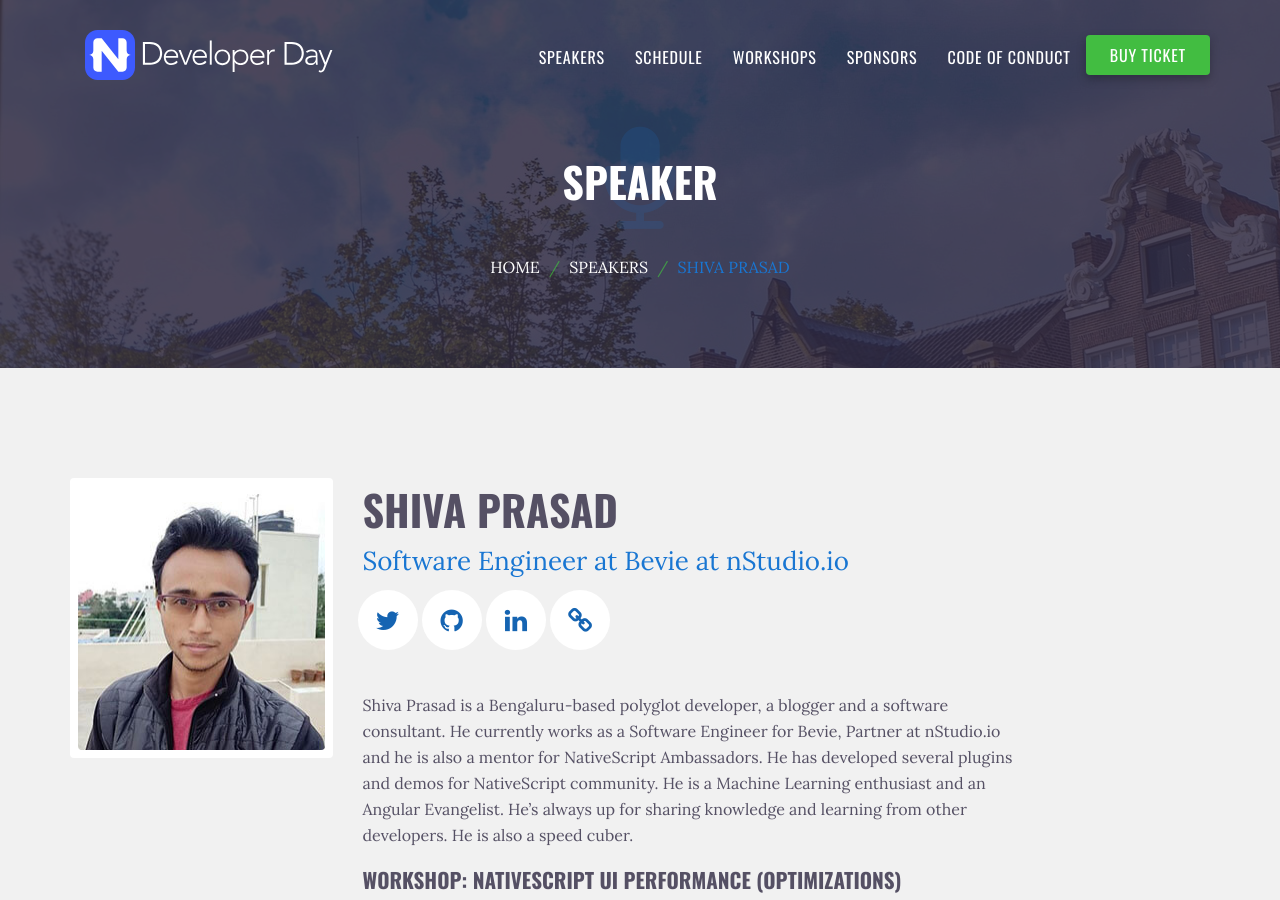
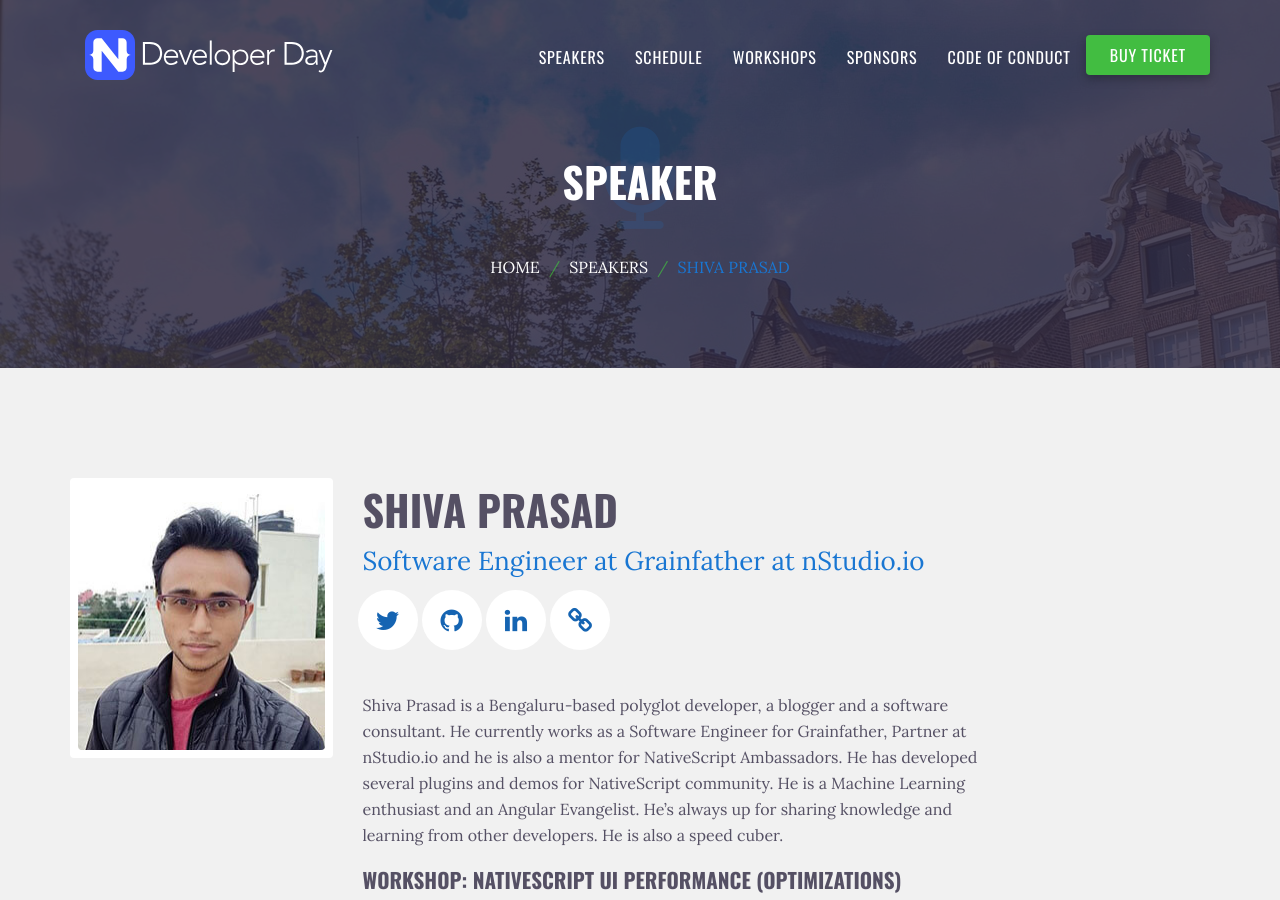
Before and after one commit to sebawita/nativescript-dev-day, a Jekyll site: the page built from speakers/shiva-prasad.md, in a window 1280 px wide and 900 px high. Built offline with Jekyll 4.4.1, drawn with Linux system fonts in a browser that asks for light colours.

Commit message:
update company for shiva

```diff
--- a/speakers/shiva-prasad.md
+++ b/speakers/shiva-prasad.md
@@ -2,8 +2,8 @@
 layout: speaker
 title: Shiva Prasad
 last-name: Prasad
-job-title: "Software Engineer at Bevie"
-short-job-title: "Software Engineer at Bevie"
+job-title: "Software Engineer at Grainfather"
+short-job-title: "Software Engineer at Grainfather"
 company: "nStudio.io"
 photo: "shiva-prasad.jpg"
 twitter: "MultiShiv19"
@@ -13,4 +13,4 @@
 hide: false
 ---
 
-Shiva Prasad is a Bengaluru-based polyglot developer, a blogger and a software consultant. He currently works as a Software Engineer for Bevie, Partner at nStudio.io and he is also a mentor for NativeScript Ambassadors. He has developed several plugins and demos for NativeScript community. He is a Machine Learning enthusiast and an Angular Evangelist. He's always up for sharing knowledge and learning from other developers. He is also a speed cuber.
+Shiva Prasad is a Bengaluru-based polyglot developer, a blogger and a software consultant. He currently works as a Software Engineer for Grainfather, Partner at nStudio.io and he is also a mentor for NativeScript Ambassadors. He has developed several plugins and demos for NativeScript community. He is a Machine Learning enthusiast and an Angular Evangelist. He's always up for sharing knowledge and learning from other developers. He is also a speed cuber.
```
